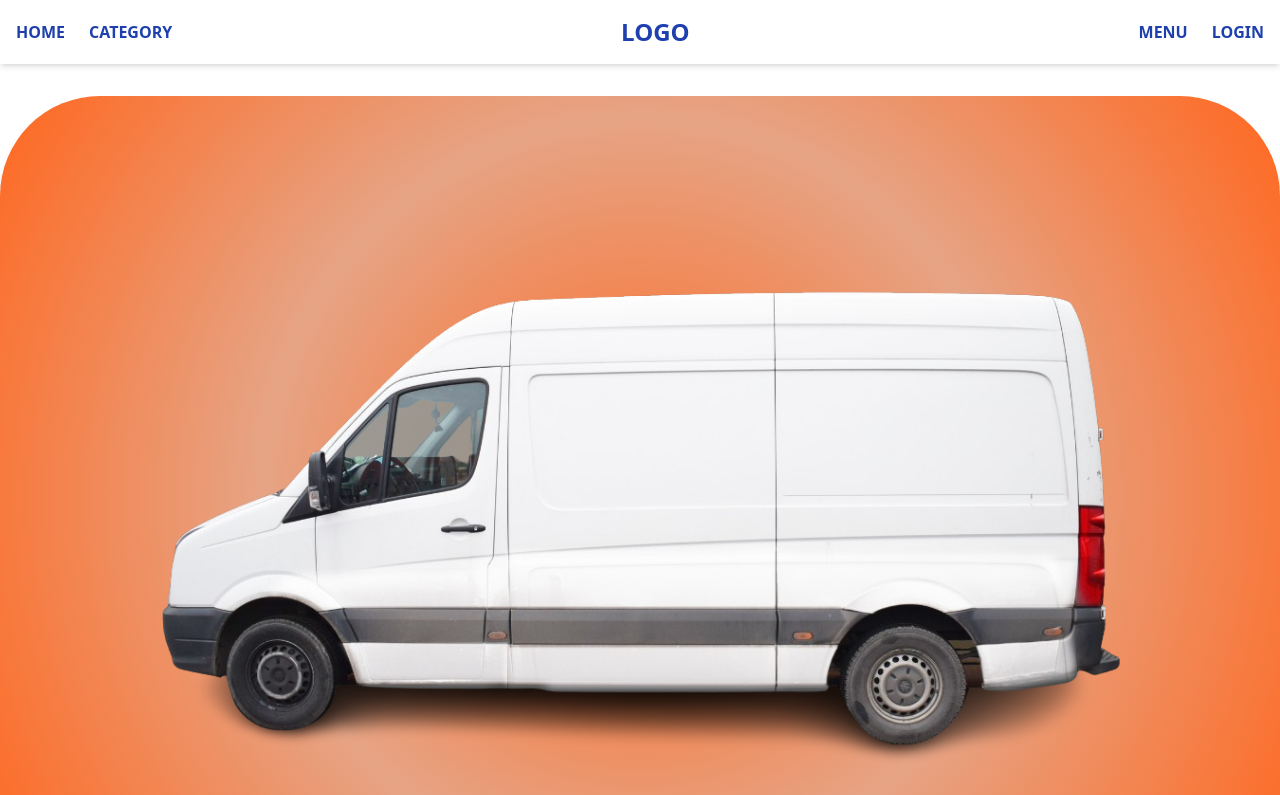
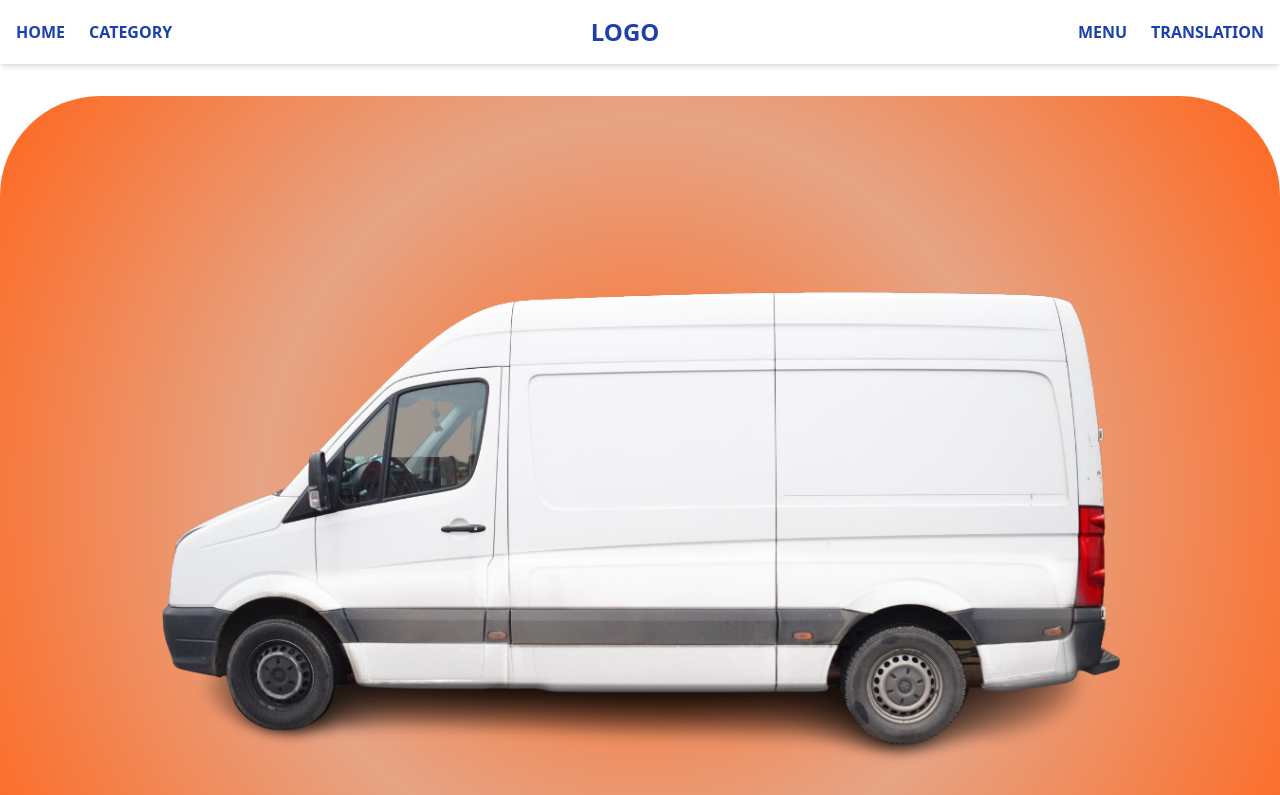
Before and after one commit to kandarpprajapati/car-rental-website, a React (Vite) app in the folder client/: page / in a window 1280 px wide. Shown: the top 795 px of the page. Built offline with nearby package versions, Linux system fonts and the light colour scheme; no server answers.

Commit message:
product changes

```diff
--- a/client/src/components/Navbar.jsx
+++ b/client/src/components/Navbar.jsx
@@ -44,7 +44,7 @@ const Navbar = () => {
                       onClick={() =>
                         handleCategoryClick("Moving and Transportation")
                       }
-                      className="block w-full text-left px-4 py-2 text-blue-800 hover:bg-gray-100"
+                      className="block w-full text-left px-4 py-2 text-blue-800 hover:bg-gray hover:text-white"
                     >
                       Muutto ja Kuljetus
                     </button>
@@ -54,7 +54,7 @@ const Navbar = () => {
                       onClick={() =>
                         handleCategoryClick("Long distance travel")
                       }
-                      className="block w-full text-left px-4 py-2 text-blue-800 hover:bg-gray-100"
+                      className="block w-full text-left px-4 py-2 text-blue-800 hover:bg-gray hover:text-white"
                     >
                       Pitkän matkan liikkuminen
                     </button>
@@ -77,10 +77,10 @@ const Navbar = () => {
             MENU
           </NavLink>
           <a
-            href="/auth"
+            href="#"
             className="text-blue-800 font-semibold hover:text-orange-500 transition"
           >
-            LOGIN
+            TRANSLATION
           </a>
         </div>
 
--- a/client/src/pages/Home.jsx
+++ b/client/src/pages/Home.jsx
@@ -54,7 +54,7 @@ const Home = () => {
           <div className="grid grid-cols-1 sm:grid-cols-2 lg:grid-cols-3 gap-6">
             {loading && <p>Loading products...</p>}
             {error && <p>Error fetching products: {error.message}</p>}
-            {!loading && products.length > 0 ? (
+            {!loading && products ? (
               products.map((product, index) => (
                 <div
                   key={index}
--- a/client/src/store/productStore.js
+++ b/client/src/store/productStore.js
@@ -2,7 +2,7 @@
 import { create } from "zustand";
 
 const useProductStore = create((set) => ({
-  products: [], // State to hold fetched products
+  products: null, // State to hold fetched products
   setProducts: (newProducts) => set({ products: newProducts }), // Action to update products
 }));
 
```
